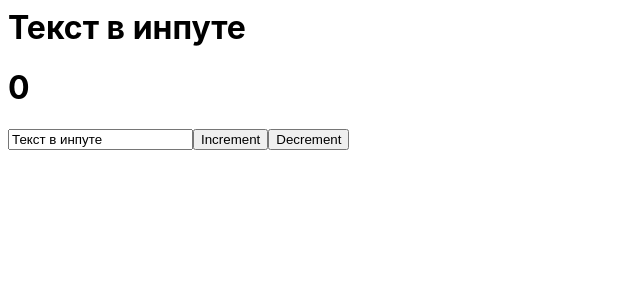
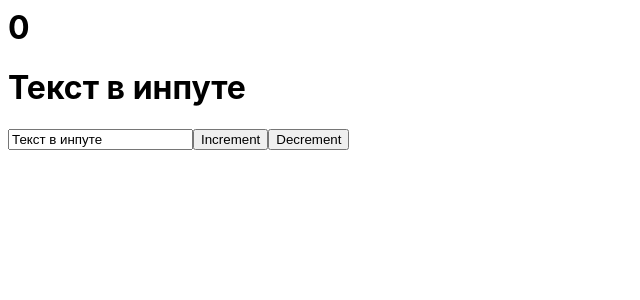
Before and after one commit to AnnaElis/articles, a React (Create React App) app: page / in a window 1280 px wide. Shown: the top 300 px of the page, without its empty margins (0-640 px from the left). Built offline with nearby package versions, Linux system fonts and the light colour scheme.

Commit message:
1 file modified

```diff
--- a/src/App.js
+++ b/src/App.js
@@ -12,8 +12,8 @@ function decrement () {
 }
   return (
     <div className="App">
+    <h1>{likes}</h1>
     <h1>{value}</h1>
-    <h1>{likes}</h1>
     <input type="text"
     value={value}
     onChange={event => setValue(event.target.value)}
```
